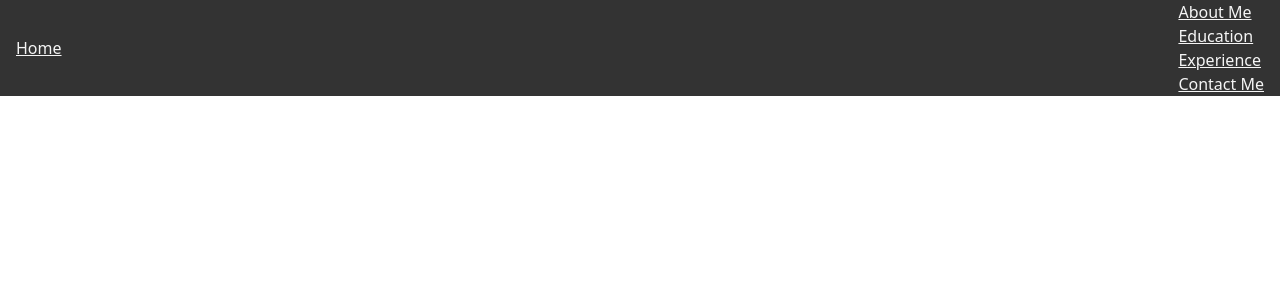
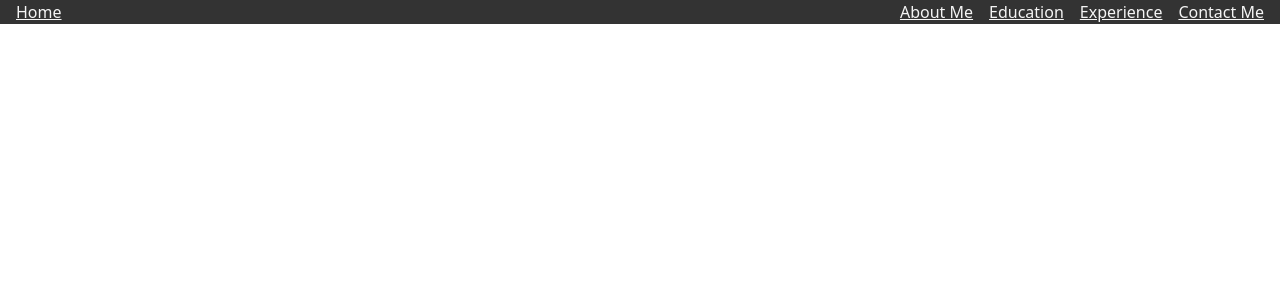
Before and after one commit to lion48z/portfolio-bravo, a React (Create React App) app: page / in a window 1280 px wide. Shown: the top 300 px of the page. Built offline with nearby package versions, Linux system fonts and the light colour scheme.

Commit message:
Update styles.css

```diff
--- a/src/styles.css
+++ b/src/styles.css
@@ -19,6 +19,8 @@
     padding: 0;
     margin: 0;
     list-style: none;
+    display: flex;
+    gap: 1rem;
   }
 
   .nav a {
```
